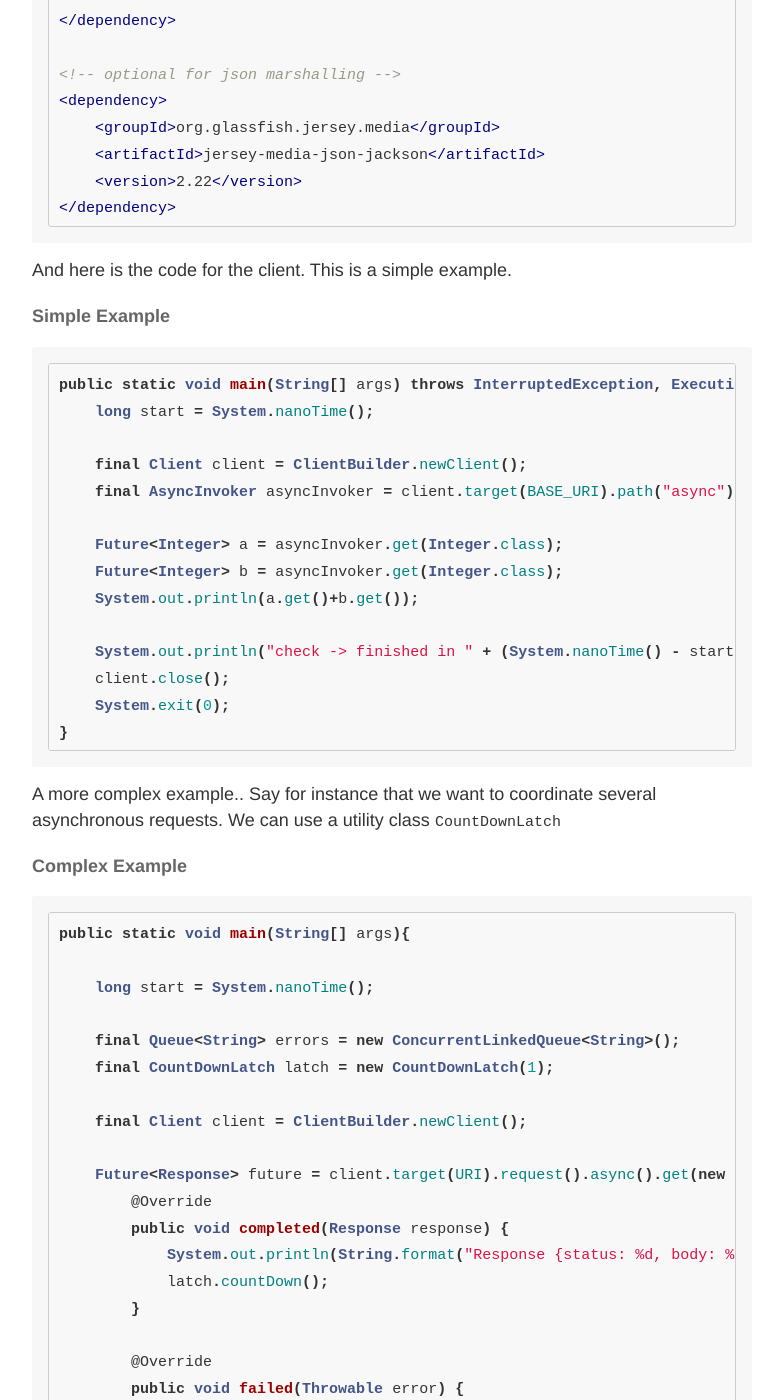
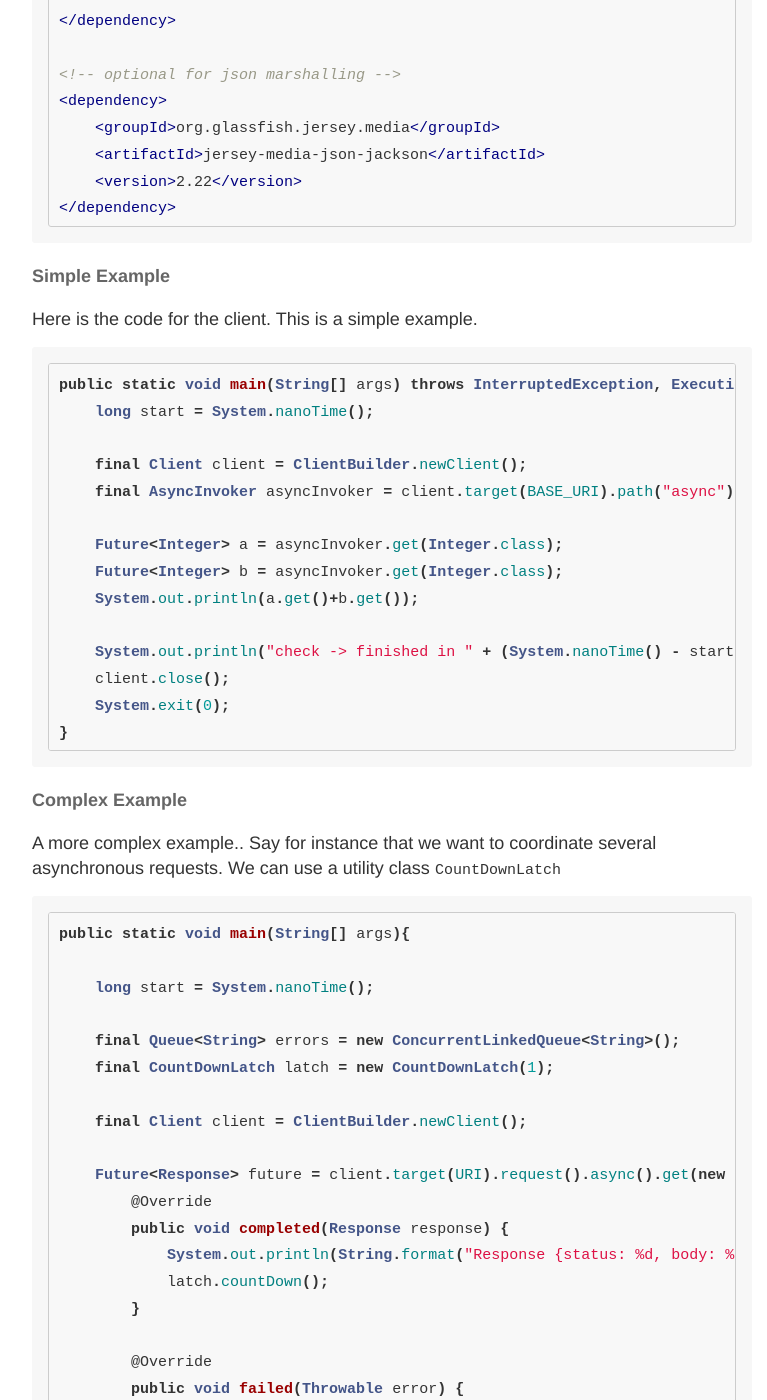
Before and after one commit to mbarralo/mbarralo.github.io, a Jekyll site: the page built from _posts/2016-05-16-jaxrs-asynchronous-client.md, in a window 1280 px wide and 1400 px high, scrolled down 520 px. Shown: the whole window, without its empty margins (248-1015 px from the left). Built offline with Jekyll 4.4.1, drawn with Linux system fonts in a browser that asks for light colours; comment, search, counter and statistics services are not loaded.

Commit message:
new post

````diff
--- a/_posts/2016-05-16-jaxrs-asynchronous-client.md
+++ b/_posts/2016-05-16-jaxrs-asynchronous-client.md
@@ -26,9 +26,10 @@ Requires only a simple maven dependency.
 </dependency>
 ```
 
-And here is the code for the client. This is a simple example.
+#### Simple Example
 
-#### Simple Example
+Here is the code for the client. This is a simple example.
+
 
 ```java
 public static void main(String[] args) throws InterruptedException, ExecutionException {
@@ -47,10 +48,13 @@ public static void main(String[] args) throws InterruptedException, ExecutionExc
 }
 ```
 
+
+#### Complex Example
+
+
 A more complex example.. Say for instance that we want to coordinate several asynchronous requests.
 We can use a utility class `CountDownLatch`
 
-#### Complex Example
 
 ```java
 public static void main(String[] args){
@@ -104,4 +108,5 @@ private static void printErrors(Queue<String> errors) {
 
 Small examples to use the asynch syntax of (jersey) jax-rs client.
 
+
 ****
````
